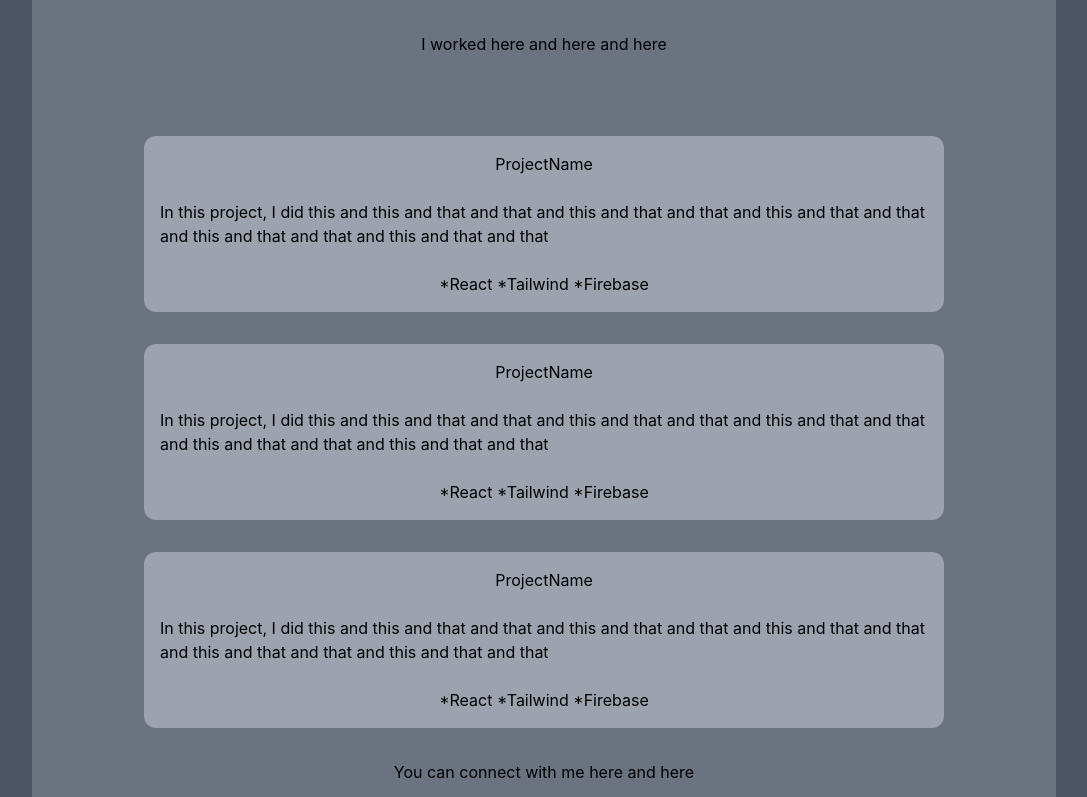
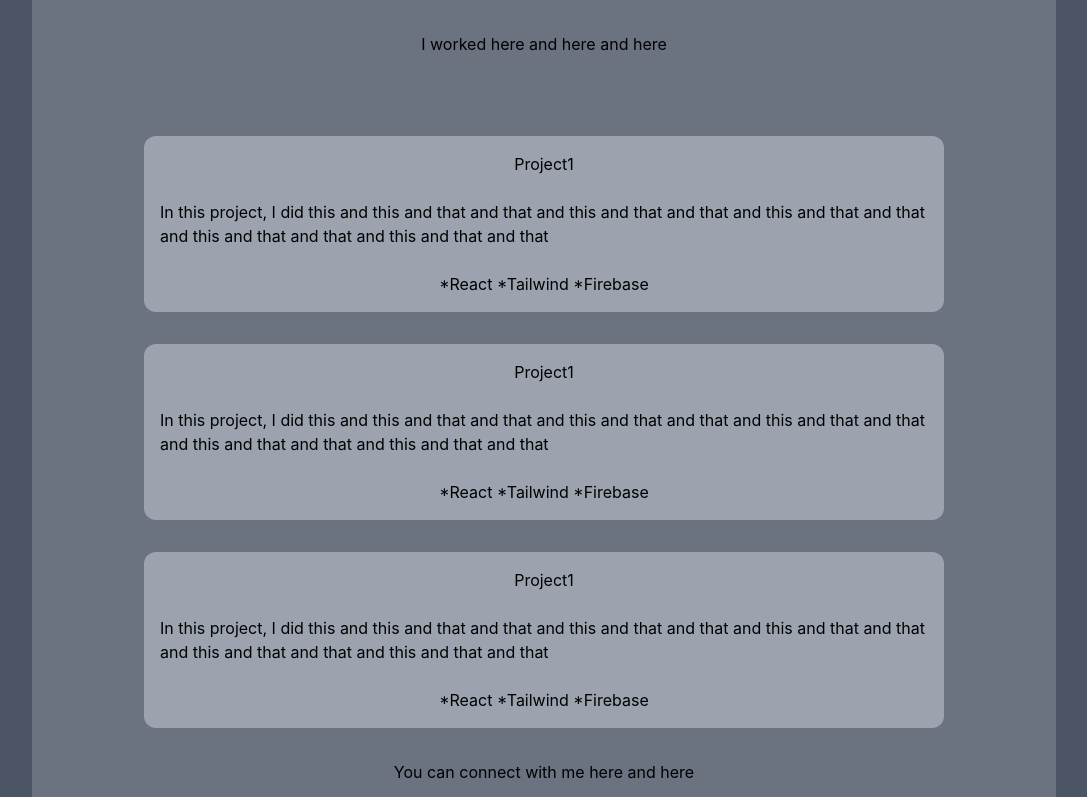
Before and after one commit to basarardabaykal/portfolio, a React (Create React App) app: page / in a window 1280 px wide. Shown: the part 412-1209 px from the top of the page, without its empty margins (96-1183 px from the left). Built offline with nearby package versions, Linux system fonts and the light colour scheme.

Commit message:
modular structure

```diff
--- a/src/App.js
+++ b/src/App.js
@@ -1,5 +1,5 @@
 import './App.css';
-import Card from "./components/card"
+import Projects from "./components/projects"
 
 function App() {
   return (
@@ -15,9 +15,7 @@ function App() {
             <div className='mb-20'><p>I worked here and here and here</p></div>
           </section>
           <section id='projects'>
-            <Card></Card>
-            <Card></Card>
-            <Card></Card>
+            <Projects></Projects>
           </section>
           <section id='communication'>
             You can connect with me here and here
--- a/src/components/card.js
+++ b/src/components/card.js
@@ -1,11 +1,10 @@
-export default function Card() {
+export default function Card({name, description, technologies}) {
     return (
     <div className="bg-gray-400 mx-auto mb-8 min-w-[300px] max-w-[800px] rounded-xl">
         <div className="py-2 px-4 flex flex-col">
-            <section className="min-h-[40px] flex items-center justify-center">ProjectName</section>
-            <section className="text-left flex items-center justify-start min-h-[80px]">In this project, I did this and this and that and that and
-             this and that and that and this and that and that and this and that and that and this and that and that</section>
-            <section className="min-h-[40px] flex items-center justify-center">*React *Tailwind *Firebase</section>
+            <section className="min-h-[40px] flex items-center justify-center">{name}</section>
+            <section className="text-left flex items-center justify-start min-h-[80px]">{description}</section>
+            <section className="min-h-[40px] flex items-center justify-center">{technologies}</section>
         </div>
     </div>
     )
--- /dev/null
+++ b/src/components/projects.js
@@ -0,0 +1,20 @@
+import Card from "./card"
+
+export default function Projects() {
+    return (
+        <>
+        <Card name="Project1" description="In this project, I did this and this and that and that and
+             this and that and that and this and that and that and this and that and that and this and that and that"
+             technologies="*React *Tailwind *Firebase">
+        </Card>
+        <Card name="Project1" description="In this project, I did this and this and that and that and
+             this and that and that and this and that and that and this and that and that and this and that and that"
+             technologies="*React *Tailwind *Firebase">
+        </Card>
+        <Card name="Project1" description="In this project, I did this and this and that and that and
+             this and that and that and this and that and that and this and that and that and this and that and that"
+             technologies="*React *Tailwind *Firebase">
+        </Card>
+        </>
+    )
+}
```
